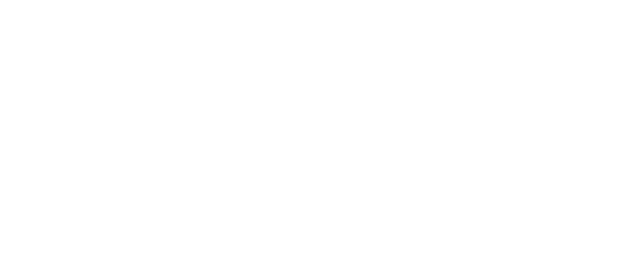
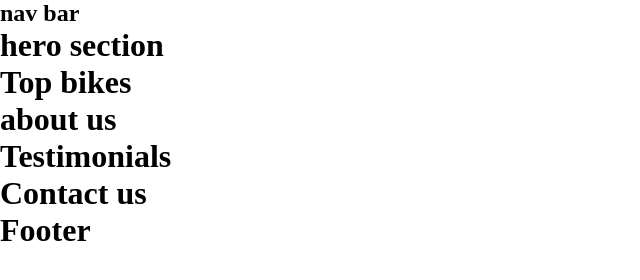
Before and after one commit to ElazzouziHassan/TP-WebClassic, a plain HTML site: page index.html in a window 1280 px wide. Shown: the whole page, without its empty margins (0-640 px from the left). Drawn offline with Linux system fonts and the light colour scheme.

Commit message:
Website structure has been created

```diff
--- a/index.html
+++ b/index.html
@@ -7,8 +7,41 @@
   <title>PIKKAL | Electric Scooters</title>
 </head>
 <body>
-
-
+  <!-- Nav-Bar Starts-->
+    <nav>
+      <h1>nav bar</h1>
+    </nav>
+  <!-- Nav-Bar Ends -->
+  <!-- Hero Section Starts -->
+    <div class="hero-section">
+      <h1>hero section</h1>
+    </div>
+  <!-- Hero Section Ends -->
+  <!-- Top Bikes Section Starts -->
+    <div class="top-bikes">
+      <h1>Top bikes</h1>
+    </div>
+  <!-- Top Bikes Section Ends -->
+  <!-- About us Section Starts -->
+    <div class="about-us">
+      <h1>about us</h1>
+    </div>
+  <!-- About us Section Ends -->
+  <!-- Testimonials Section Starts -->
+    <div class="testimonials">
+      <h1>Testimonials</h1>
+    </div>
+  <!-- Testimonials Section Ends -->
+  <!-- Contact-us Section Starts -->
+    <div class="contact-us">
+      <h1>Contact us</h1>
+    </div>
+  <!-- Contact-us Section Ends -->
+  <!-- Footer Starts -->
+    <footer>
+      <h1>Footer</h1>
+    </footer>
+  <!-- Footer Ends -->
   <!-- JavaScript Code -->
   <script src="./src/js/main.js"></script>
 </body>
```
